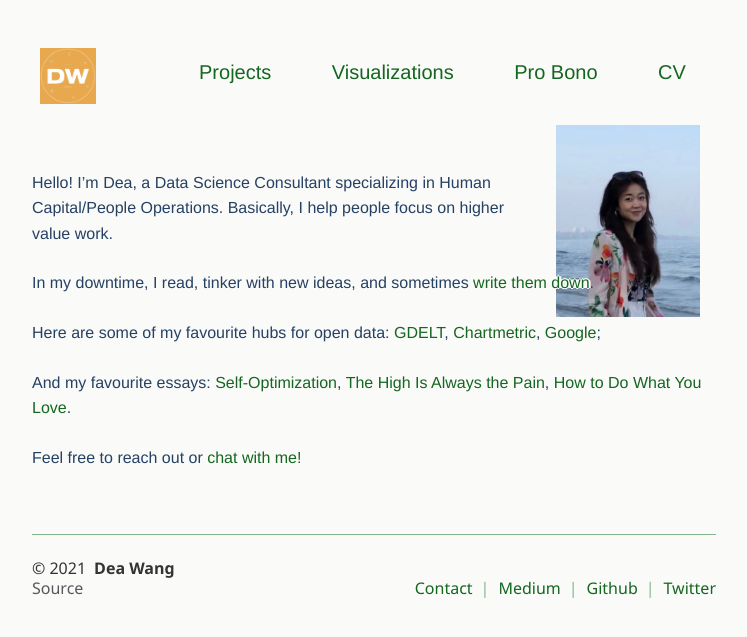
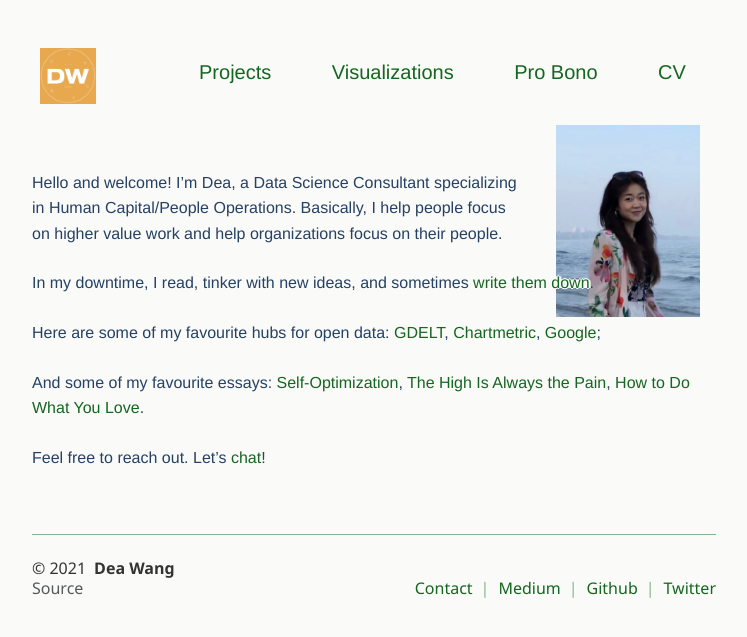
Before and after one commit to deawyk/deawyk.github.io, a Jekyll site: the page built from index.md, in a window 1280 px wide. Shown: the top 637 px of the page, without its empty margins (266-1013 px from the left). Built offline with Jekyll 4.4.1, drawn with Linux system fonts in a browser that asks for light colours.

Commit message:
Update index.md

```diff
--- a/index.md
+++ b/index.md
@@ -16,15 +16,15 @@
 <div class="lead lead-about">
 
 <br>
-Hello! I'm Dea, a Data Science Consultant specializing in Human Capital/People Operations. Basically, I help people focus on higher value work.
+Hello and welcome! I'm Dea, a Data Science Consultant specializing in Human Capital/People Operations. Basically, I help people focus on higher value work and help organizations focus on their people.
 
 In my downtime, I read, tinker with new ideas, and sometimes [write them down](https://deaw.medium.com/). <br>
 
 Here are some of my favourite hubs for open data: [GDELT](https://www.gdeltproject.org/), [Chartmetric](https://www.chartmetric.com/music-industry-trends/6mo-report), [Google](https://datasetsearch.research.google.com/);
 
-And my favourite essays: [Self-Optimization](https://www.theguardian.com/news/2019/aug/02/athleisure-barre-kale-tyranny-ideal-woman-labour), [The High Is Always the Pain](https://themorningnews.org/article/the-high-is-always-the-pain-and-the-pain-is-always-the-high), [How to Do What You Love](http://www.paulgraham.com/love.html).
+And some of my favourite essays: [Self-Optimization](https://www.theguardian.com/news/2019/aug/02/athleisure-barre-kale-tyranny-ideal-woman-labour), [The High Is Always the Pain](https://themorningnews.org/article/the-high-is-always-the-pain-and-the-pain-is-always-the-high), [How to Do What You Love](http://www.paulgraham.com/love.html).
 
-Feel free to reach out or [chat with me!](https://calendly.com/deaw/coffee)
+Feel free to reach out. Let's [chat](https://calendly.com/deaw/coffee)!
 </div>
 
 
```
